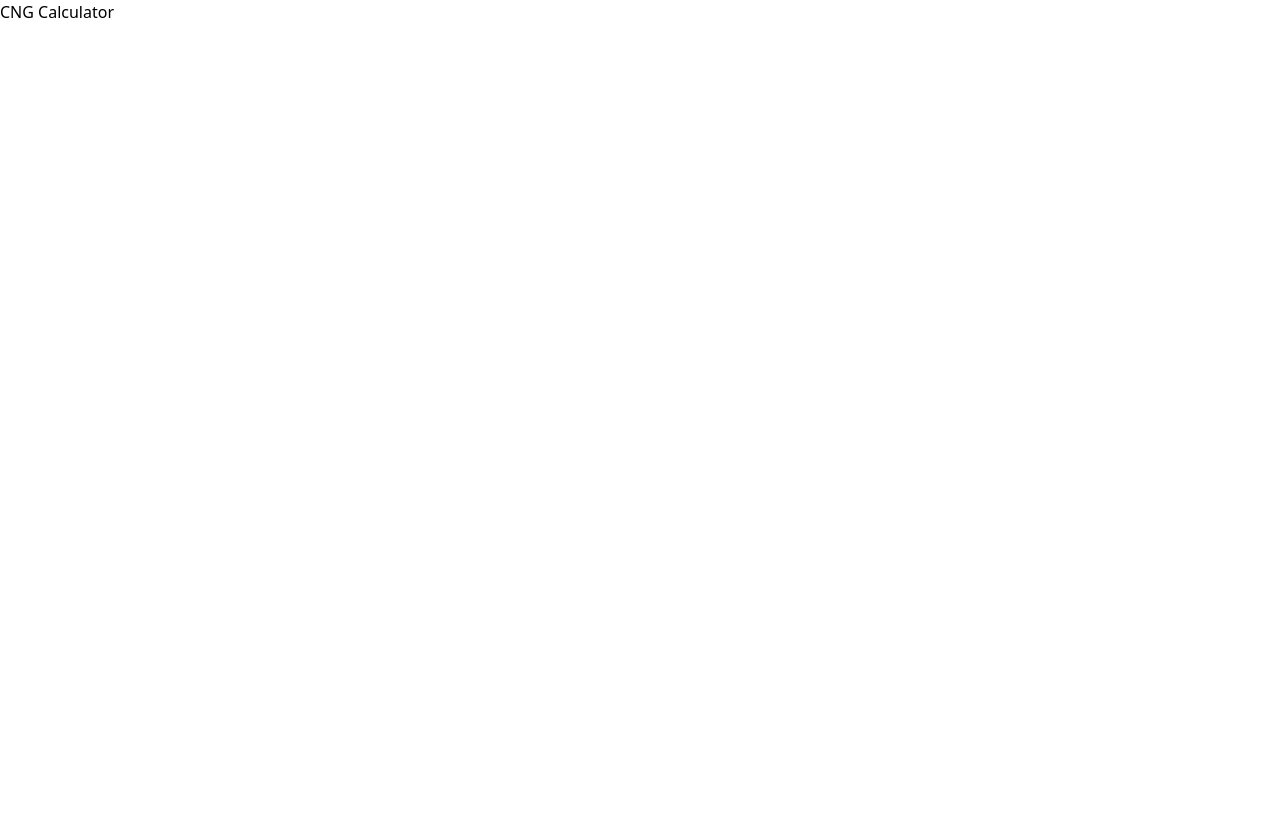
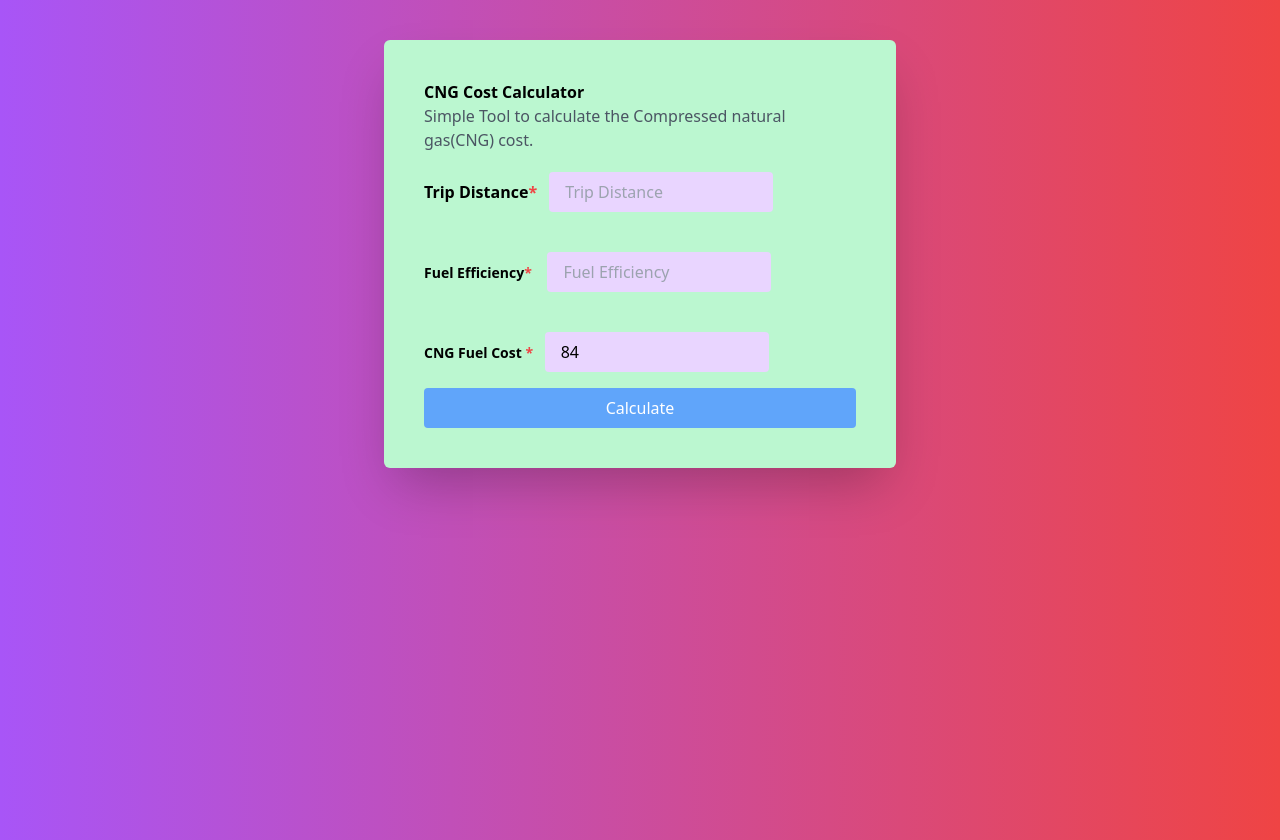
Before and after one commit to Lraji123/CNG-Calculator, a website built with Vite: page index.html in a window 1280 px wide. Before the commit the page ends 800 px from the top, so only its background shows below. Built offline with nearby package versions, Linux system fonts and the light colour scheme.

Commit message:
designed using TailwindCSS

```diff
--- a/assets/CSS/main.css
+++ b/assets/CSS/main.css
@@ -1,3 +1,7 @@
 @tailwind base;
 @tailwind components;
 @tailwind utilities;
+
+.form-input{
+ @apply  bg-purple-200 px-4 py-2 rounded outline-none w-56
+}
--- a/index.html
+++ b/index.html
@@ -6,7 +6,37 @@
     <title>CNG Calculator| Rajeswary</title>
     <link rel="stylesheet" href="/assets/CSS/main.css">
   </head>
-  <body>
-   <h1 bg-600> CNG Calculator</h1>
+  <body class="bg-gradient-to-r from-purple-500 to-red-500 min-h-screen">
+   <div class="sm:bg-white lg:bg-green-200 p-10 max-w-lg mx-auto mt-10 rounded-md shadow-2xl">
+    <div>
+    <h1 class="font-extrabold"> CNG Cost Calculator</h1>
+    <p class="text-gray-600">Simple Tool to calculate the Compressed natural gas(CNG) cost.</p>
+    <form class="mt-5 space-y-4">
+      <div><label class=" font-semibold text-smmt-2 pr-2" for="trip-distance"> Trip Distance<span class="text-red-500">*</span>
+      </label>
+        <input id="trip-distance" type="number" placeholder="Trip Distance" class="form-input" required>
+      </div>
+
+        <br>
+      <div>
+      <label class="font-semibold text-sm mt-2 pr-3" for="Fuel Efficiency" > Fuel Efficiency<span class="text-red-500">*</span>
+      </label>
+        <input id="Fuel Efficiency" type="number" placeholder="Fuel Efficiency" class="form-input" required>
+      </div>
+      <br>
+
+    <div>
+      <label class="font-semibold text-sm mt-2 pr-2" for="FuelCost"> CNG Fuel Cost <span class="text-red-500">*</span>
+    </label>
+      <input id="FuelCost" type="number" placeholder="Fuel Cost" class="form-input" value="84" required>
+    </div>
+    <div>
+      <button class="bg-blue-400 px-4 py-2 rounded text-white w-full" >Calculate</button>
+    </div>
+
+    </div>
+  </div>
+  </div>
+ </form>
   </body>
 </html>
```
